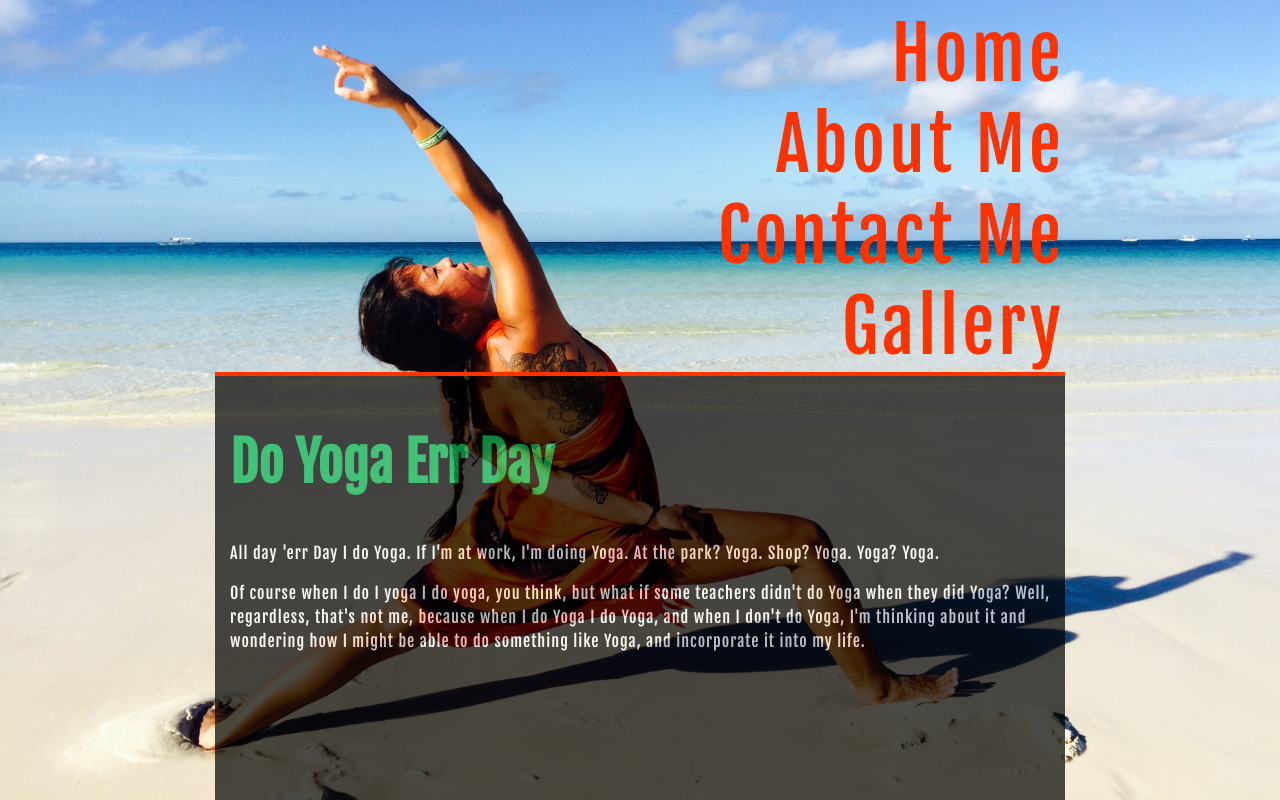
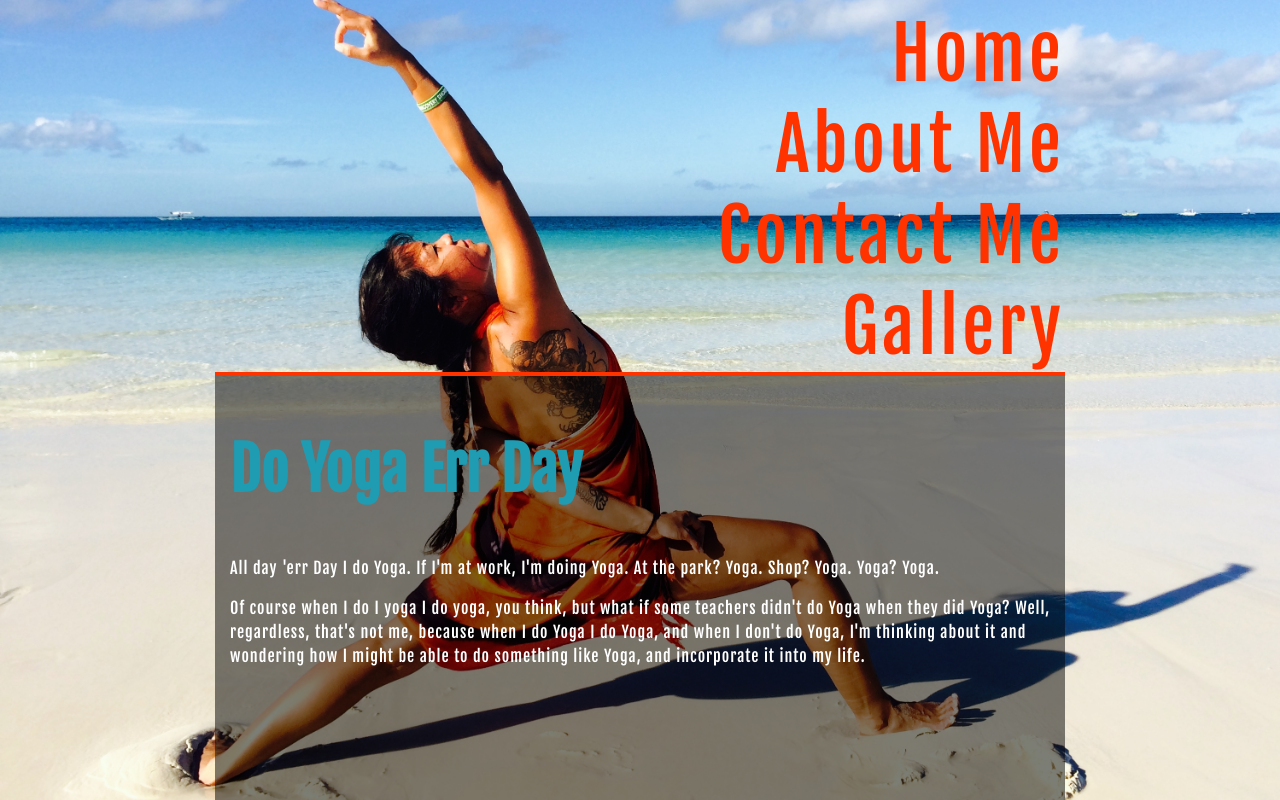
Before and after one commit to TylerSmall19/beatrice, a plain HTML site: page index.html in a window 1280 px wide. Shown: the top 800 px of the page. Drawn offline with Linux system fonts and the light colour scheme.

Commit message:
Update styles

```diff
--- a/style.css
+++ b/style.css
@@ -1,9 +1,13 @@
 body {
 	background-image: url('img/background.jpg');
 	background-size: 100%;
-	background-attachment: fixed;
+	background-attachment: absolute;
 	background-position: 0px -55px;
 	background-repeat: no-repeat;
+	background-color: red;
+
+	min-width: 850px;
+
 	font-family: 'Fjalla One', Arial, Helvetica;
 }
 
@@ -16,9 +20,9 @@ header {
 main {
 	min-height: 700px;
 	max-width: 850px;
-	background: black;
-	opacity: 0.7;
-  filter: alpha(opacity=70); /* For IE8 and earlier */
+	min-width: 750px;
+	background: rgb(0,0,0);
+	background: rgba(0,0,0,0.5);
   padding: 7px;
   padding-left: 15px;
   display: block;
@@ -36,14 +40,12 @@ p {
 }
 
 .section-header {
-	font-size: 3.4em;
-	color: #00B64F;
+	font-size: 3.7em;
+	color: #1F9BB2;
 }
 
 .body-content {
 	color: white;
-	opacity: 1;
-  filter: alpha(opacity=100); /* For IE8 and earlier */
 }
 
 #container {
```
